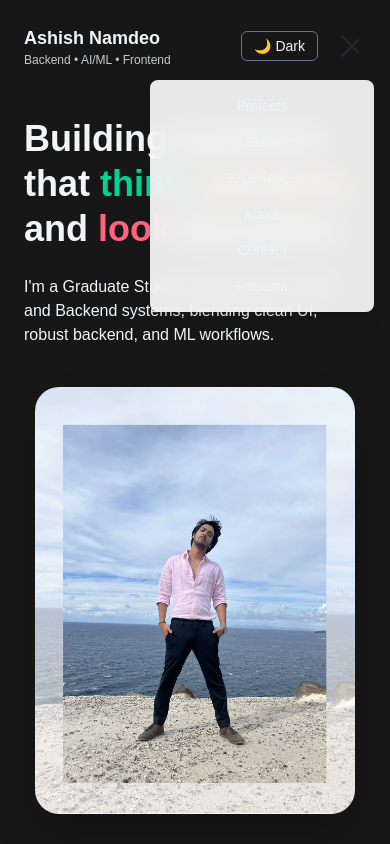
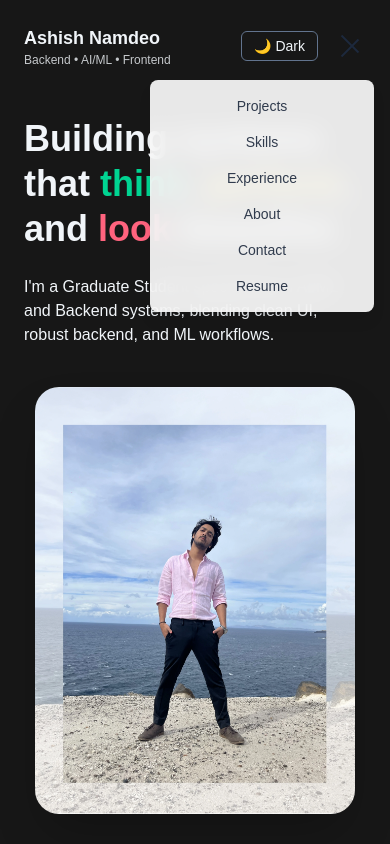
Before and after one commit to ashishnamdeo16/ashish-portfolio, a Next.js app: page / in a window 390 px wide. Both pictures are taken after a click on the button 350 px from the left and 46 px from the top of the page. Shown: the top 844 px of the page. Built offline with nearby package versions, Linux system fonts and the light colour scheme.

Commit message:
Fixed Header

```diff
--- a/app/components/layout/Header.tsx
+++ b/app/components/layout/Header.tsx
@@ -58,8 +58,8 @@ const Header = ({ darkMode, setDarkMode }: any) => {
       {/* Mobile Menu */}
       {menuOpen && (
         <div
-          className="absolute top-20 right-4 w-56 flex flex-col items-center md:hidden py-4 gap-4 z-50
-                     bg-white/90 dark:bg-gray-900/90 backdrop-blur-md shadow-lg rounded-lg"
+          className={`absolute top-20 right-4 w-56 flex flex-col items-center md:hidden py-4 gap-4 z-50
+          ${darkMode ? 'bg-white/90' : 'bg-gray-900/90'} backdrop-blur-md shadow-lg rounded-lg`}
         >
           {links.map((link) => {
             const isResume = link.toLowerCase() === 'resume';
@@ -69,7 +69,7 @@ const Header = ({ darkMode, setDarkMode }: any) => {
                 href={isResume ? '/resume.pdf' : `#${link.toLowerCase()}`}
                 target={isResume ? '_blank' : '_self'}
                 rel={isResume ? 'noopener noreferrer' : undefined}
-                className={`text-sm opacity-90 ${darkMode ? 'text-slate-100' : 'text-slate-800'} hover:text-teal-500 transition-colors`}
+                className={`text-sm opacity-90 ${darkMode ? 'text-slate-800' : 'text-slate-100'} hover:text-teal-500 transition-colors`}
                 onClick={() => setMenuOpen(false)}
               >
                 {link}
```
